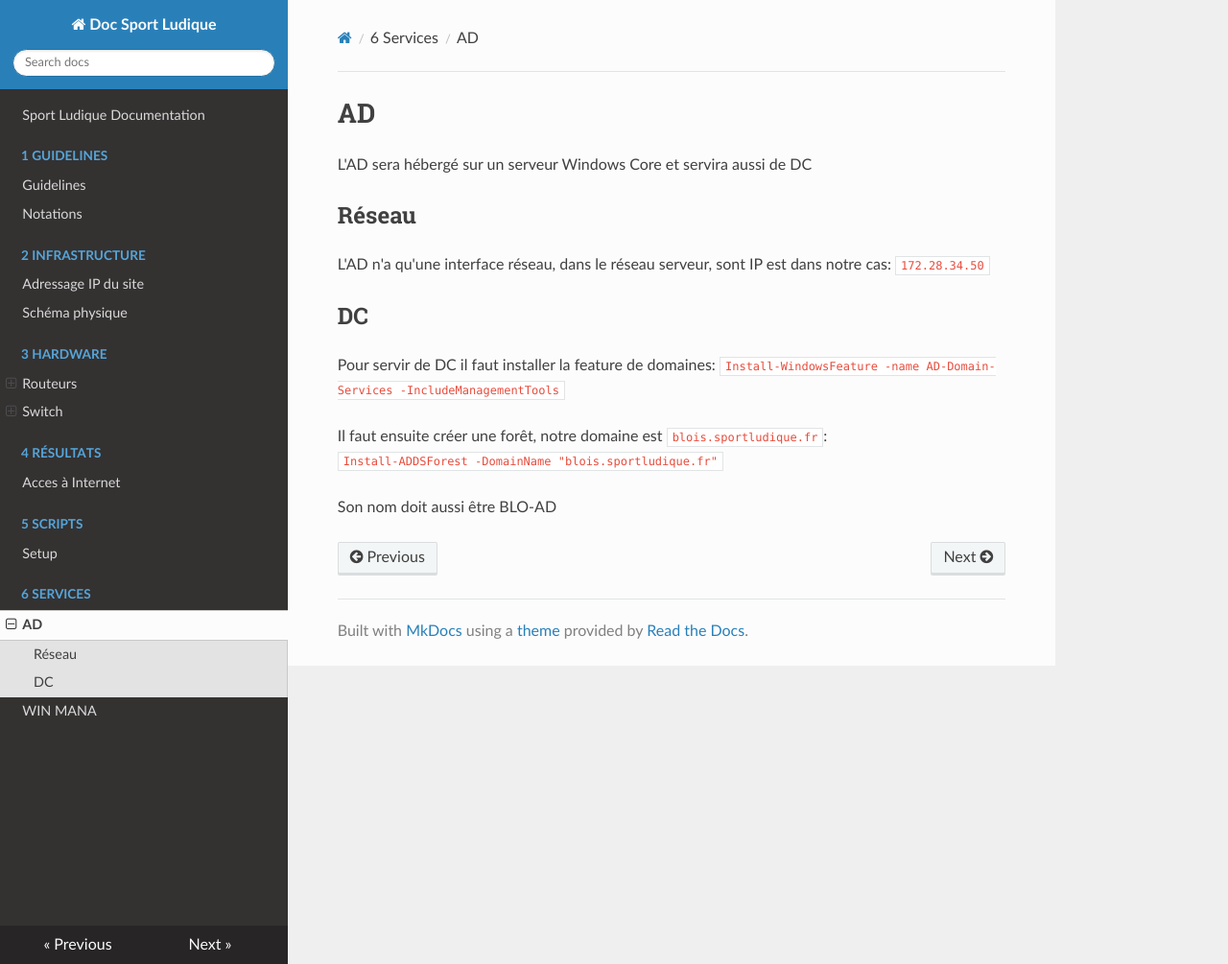
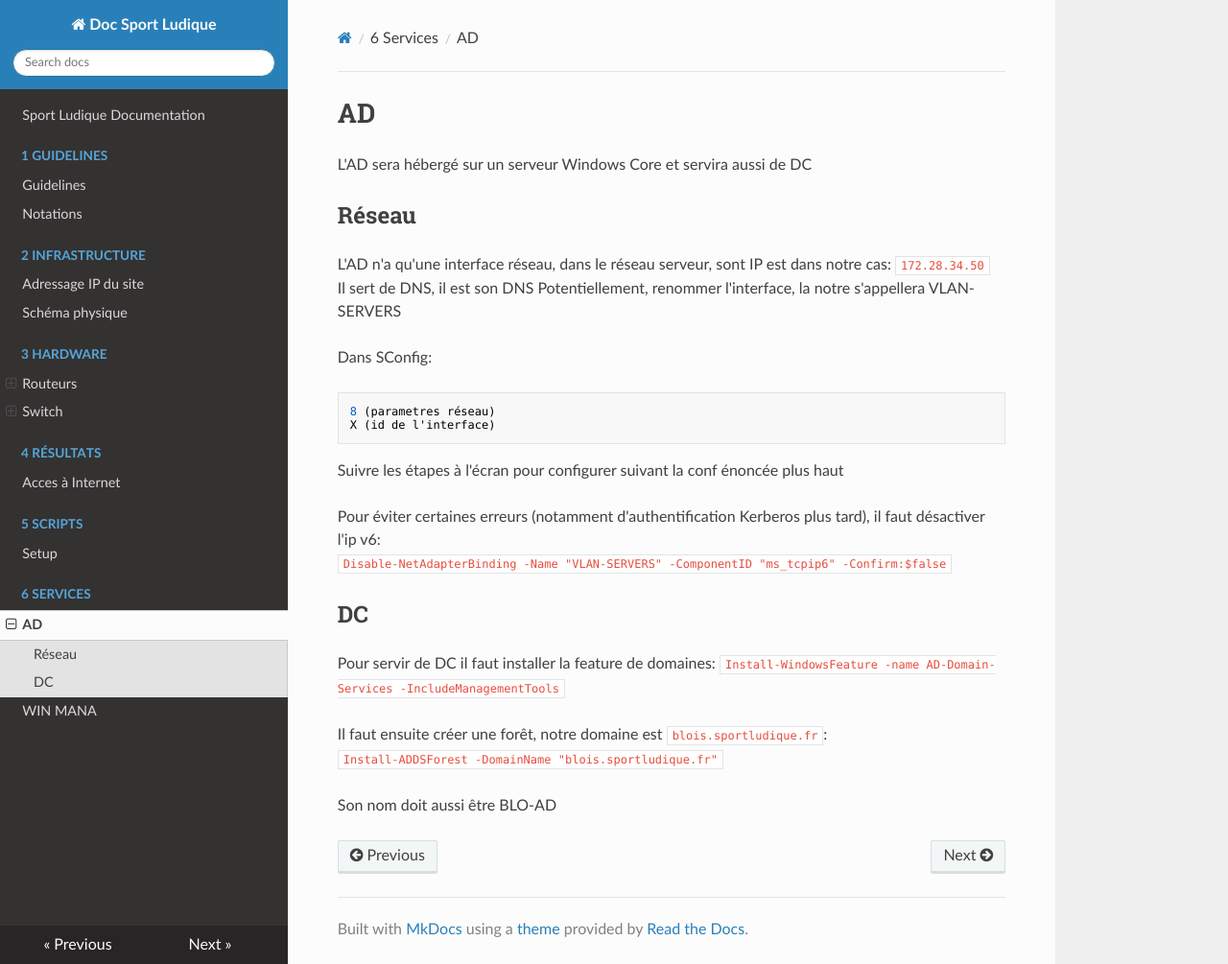
Before and after one commit to DSISportLudique/SportLudique2Doc, an MkDocs documentation site: the page built from docs/6 - Services/AD.md, in a window 1280 px wide and 1005 px high. Shown: the whole window at 96% size. Built offline with MkDocs 1.6.1, drawn with Linux system fonts in a browser that asks for light colours; nearby versions of some CDN libraries.

Commit message:
correction to AD doc, more details for the network conf

````diff
--- a/docs/6 - Services/AD.md
+++ b/docs/6 - Services/AD.md
@@ -4,6 +4,19 @@ L'AD sera hébergé sur un serveur Windows Core  et servira aussi de DC
 
 ## Réseau
 L'AD n'a qu'une interface réseau, dans le réseau serveur, sont IP est dans notre cas: `172.28.34.50`
+Il sert de DNS, il est son DNS
+Potentiellement, renommer l'interface, la notre s'appellera VLAN-SERVERS
+
+Dans SConfig:
+```
+8 (parametres réseau)
+X (id de l'interface)
+```
+Suivre les étapes à l'écran pour configurer suivant la conf énoncée plus haut
+
+Pour éviter certaines erreurs (notamment d'authentification Kerberos plus tard), il faut désactiver l'ip v6:
+`Disable-NetAdapterBinding -Name "VLAN-SERVERS" -ComponentID "ms_tcpip6" -Confirm:$false`
+
 
 ## DC
 Pour servir de DC il faut installer la feature de domaines:
````
